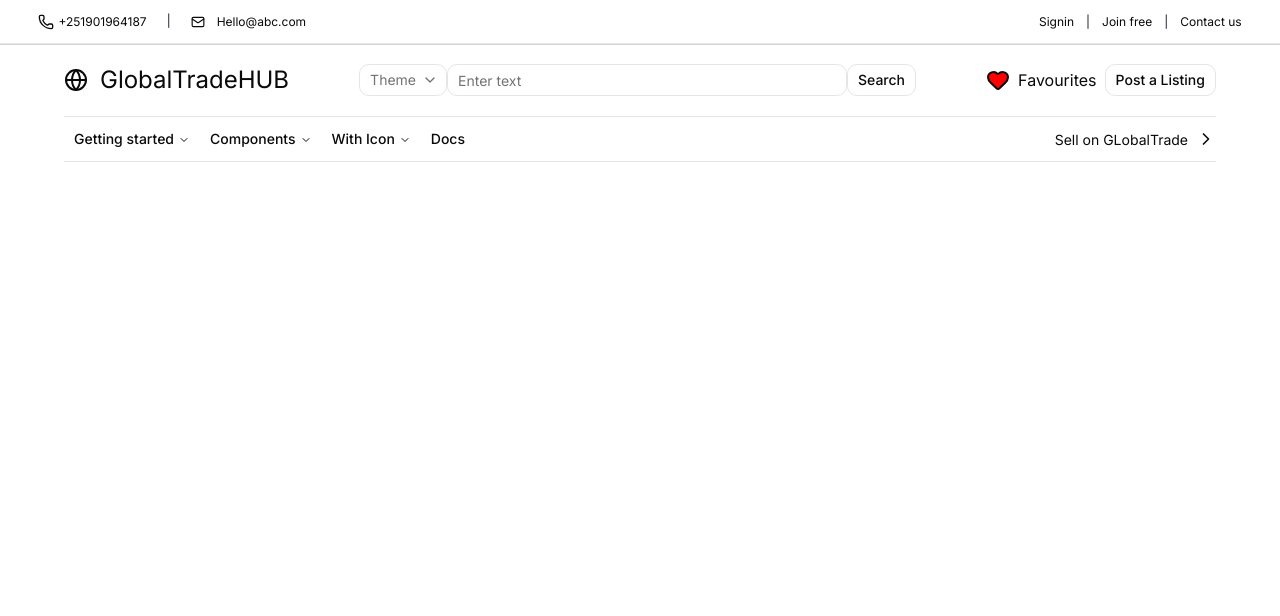
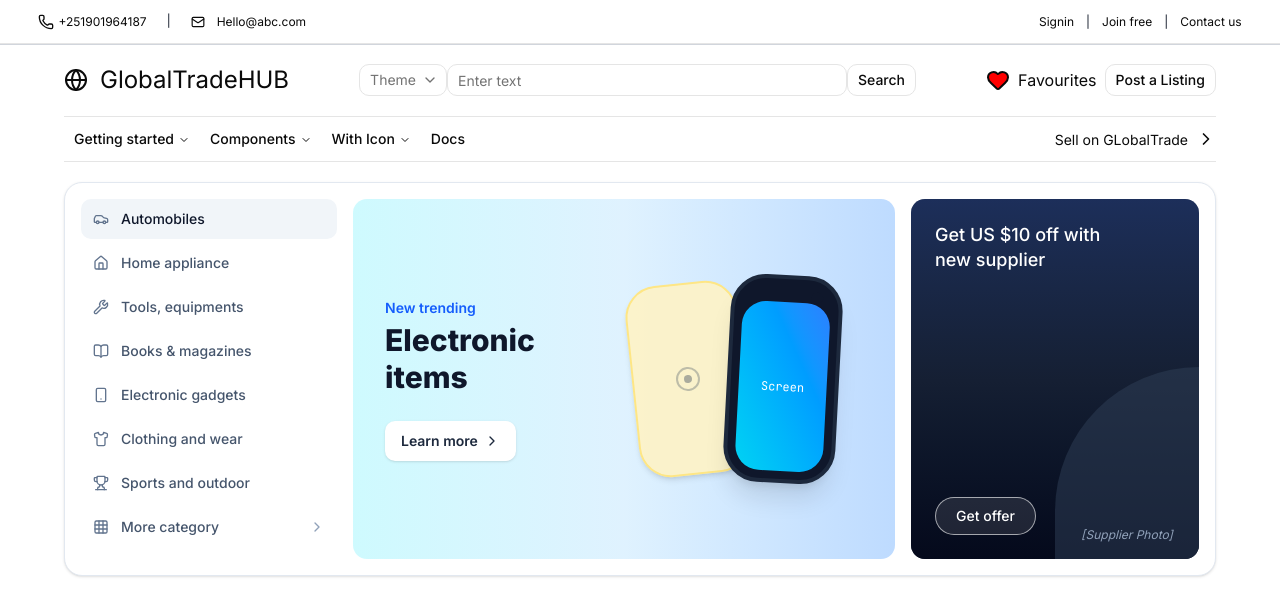
Before and after one commit to yohannes-tesfaye/b2b, a Next.js app: page / in a window 1280 px wide. Shown: the top 616 px of the page. Built offline with nearby package versions, Linux system fonts and the light colour scheme.

Commit message:
feat: add hero-ui

```diff
--- a/app/(main)/(user-facing)/page.tsx
+++ b/app/(main)/(user-facing)/page.tsx
@@ -1,3 +1,4 @@
+import HeroSection from "@/components/Landing/Hero";
 import Header from "@/components/shared/Header";
 import TopHeader from "@/components/shared/TopHeader";
 
@@ -6,6 +7,7 @@ const Home = () => {
     <div>
       <TopHeader />
       <Header />
+      <HeroSection />
     </div>
   );
 };
--- /dev/null
+++ b/components/Landing/Hero.tsx
@@ -0,0 +1,156 @@
+import React from "react";
+import {
+  Car,
+  Home,
+  Wrench,
+  BookOpen,
+  Smartphone,
+  Shirt,
+  Trophy,
+  Grid,
+  ChevronRight,
+} from "lucide-react";
+import Link from "next/link";
+
+export default function HeroSection() {
+  interface CategoryItem {
+    title: string;
+    href: string;
+    icon: React.ElementType;
+    isActive?: boolean;
+    hasSubcategories?: boolean;
+  }
+  const CATEGORIES: CategoryItem[] = [
+    {
+      title: "Automobiles",
+      href: "/categories/automobiles",
+      icon: Car,
+      isActive: true,
+    },
+    {
+      title: "Home appliance",
+      href: "/categories/home-appliances",
+      icon: Home,
+    },
+    {
+      title: "Tools, equipments",
+      href: "/categories/tools-equipment",
+      icon: Wrench,
+    },
+    {
+      title: "Books & magazines",
+      href: "/categories/books-magazines",
+      icon: BookOpen,
+    },
+    {
+      title: "Electronic gadgets",
+      href: "/categories/electronics",
+      icon: Smartphone,
+    },
+    { title: "Clothing and wear", href: "/categories/clothing", icon: Shirt },
+    {
+      title: "Sports and outdoor",
+      href: "/categories/sports-outdoors",
+      icon: Trophy,
+    },
+    {
+      title: "More category",
+      href: "/categories",
+      icon: Grid,
+      hasSubcategories: true,
+    },
+  ];
+
+  return (
+    <section className="md:w-[90%] w-[95%] mx-auto mt-5">
+      <div className="bg-white border border-slate-200 rounded-2xl p-3 sm:p-4 shadow-sm flex flex-col lg:flex-row gap-4">
+        {/* 1. Left Column: Navigation Category Menu */}
+        <div className="w-full lg:w-64 shrink-0">
+          <ul className="flex flex-col gap-1">
+            {CATEGORIES.map((category, categoryIndex) => {
+              const CategoryIcon = category.icon;
+
+              return (
+                <li key={categoryIndex}>
+                  <Link
+                    href={category.href}
+                    className={`flex items-center justify-between px-3 py-2.5 rounded-lg text-sm font-medium transition-colors ${
+                      category.isActive
+                        ? "bg-slate-100 text-slate-900"
+                        : "text-slate-600 hover:bg-slate-50 hover:text-slate-900"
+                    }`}
+                  >
+                    <div className="flex items-center gap-3">
+                      <CategoryIcon className="w-4 h-4 text-slate-500" />
+                      <span>{category.title}</span>
+                    </div>
+                    {category.hasSubcategories && (
+                      <ChevronRight className="w-4 h-4 text-slate-400" />
+                    )}
+                  </Link>
+                </li>
+              );
+            })}
+          </ul>
+        </div>
+
+        {/* 2. Center Column: Hero Banner */}
+        <div className="flex-1 relative overflow-hidden rounded-xl bg-gradient-to-r from-cyan-100 via-sky-100 to-blue-200 p-6 sm:p-8 flex flex-col sm:flex-row items-center justify-between min-h-[300px] lg:min-h-[360px]">
+          {/* Text Content */}
+          <div className="z-10 max-w-xs mb-6 sm:mb-0">
+            <span className="text-sm font-semibold text-blue-600 block mb-1">
+              New trending
+            </span>
+            <h2 className="text-2xl sm:text-3xl font-extrabold text-slate-900 leading-tight mb-6">
+              Electronic items
+            </h2>
+            <button className="inline-flex items-center gap-1.5 bg-white text-slate-800 text-sm font-semibold px-4 py-2.5 rounded-lg shadow-sm hover:bg-slate-50 transition-all">
+              Learn more
+              <ChevronRight className="w-4 h-4" />
+            </button>
+          </div>
+
+          {/* Graphic Placeholders (Smartphone mockup representation) */}
+          <div className="relative w-full sm:w-1/2 h-48 sm:h-full flex items-center justify-center">
+            {/* Back phone mockup */}
+            <div className="absolute left-4 sm:left-2 w-28 h-48 bg-amber-100/90 border-2 border-amber-200 rounded-[2rem] shadow-md flex items-center justify-center transform -rotate-6">
+              <div className="w-6 h-6 rounded-full border-2 border-slate-700/30 flex items-center justify-center">
+                <div className="w-2 h-2 bg-slate-700/40 rounded-full" />
+              </div>
+            </div>
+            {/* Front phone mockup */}
+            <div className="absolute right-4 sm:right-6 w-28 h-52 bg-slate-900 border-4 border-slate-800 rounded-[2.2rem] shadow-xl overflow-hidden flex flex-col items-center justify-between p-2 transform rotate-3">
+              <div className="w-3 h-3 bg-slate-900 rounded-full self-end mr-2 mt-1" />
+              <div className="w-full h-full bg-gradient-to-tr from-cyan-400 to-blue-500 rounded-[1.5rem] flex items-center justify-center text-white text-xs font-mono">
+                Screen
+              </div>
+            </div>
+          </div>
+        </div>
+
+        {/* 3. Right Column: Promo Callout Card */}
+        <div className="w-full lg:w-72 shrink-0 relative overflow-hidden rounded-xl bg-slate-800 text-white p-6 flex flex-col justify-between min-h-[200px] lg:min-h-[360px]">
+          {/* Background Image Placeholder */}
+          <div className="absolute inset-0 bg-gradient-to-t from-slate-950 via-slate-900/60 to-blue-900/40 opacity-90" />
+
+          {/* Profile/Photo Placeholder */}
+          <div className="absolute right-0 bottom-0 w-36 h-48 bg-slate-700/50 rounded-tl-full flex items-end justify-center pb-4 text-slate-400 text-xs italic">
+            [Supplier Photo]
+          </div>
+
+          <div className="relative z-10">
+            <p className="text-lg font-medium leading-snug max-w-[180px]">
+              Get US $10 off with new supplier
+            </p>
+          </div>
+
+          <div className="relative z-10 mt-6">
+            <button className="border border-white/60 hover:border-white bg-white/10 hover:bg-white/20 text-white text-sm font-medium px-5 py-2 rounded-full transition-all">
+              Get offer
+            </button>
+          </div>
+        </div>
+      </div>
+    </section>
+  );
+}
```
